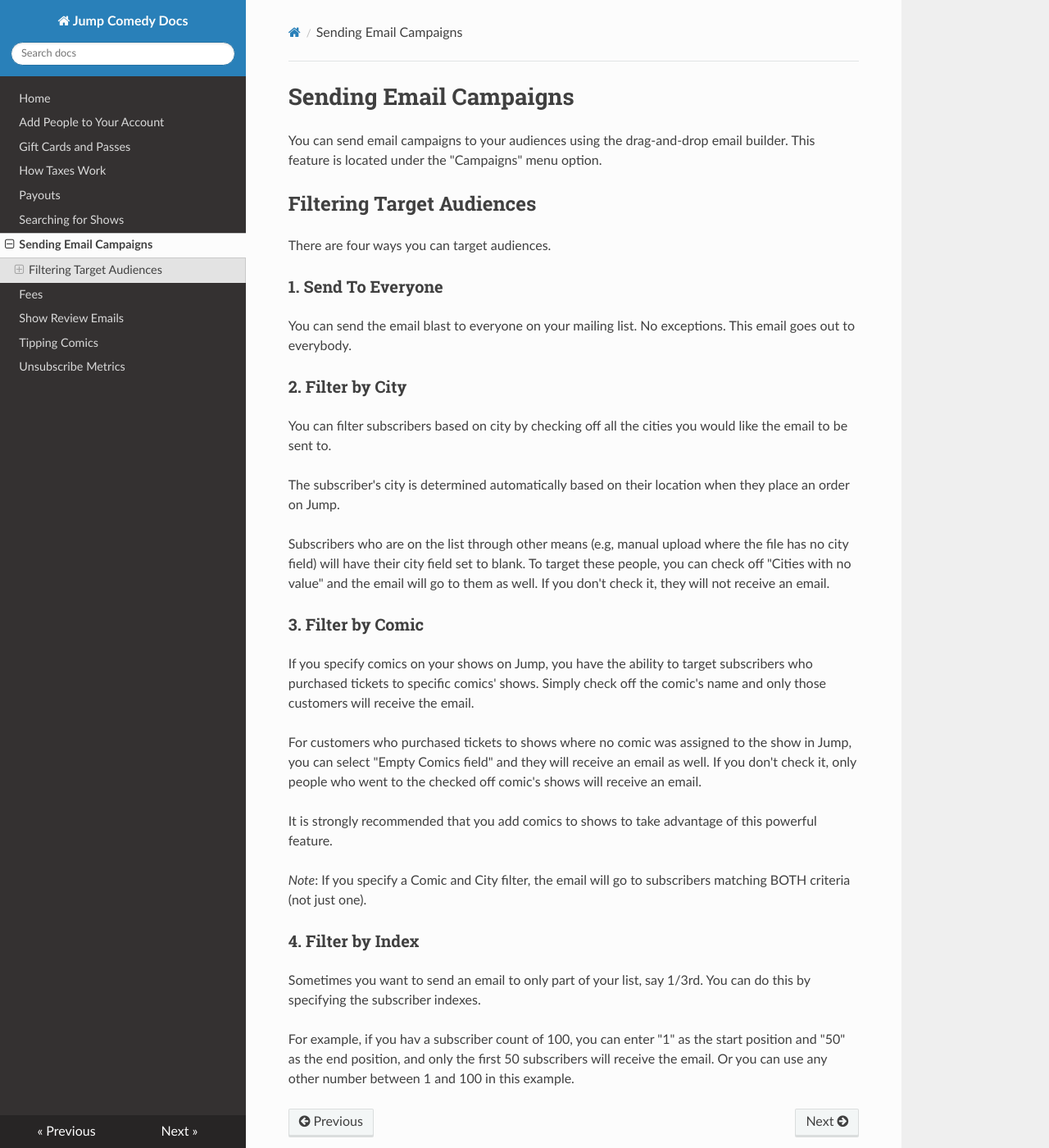
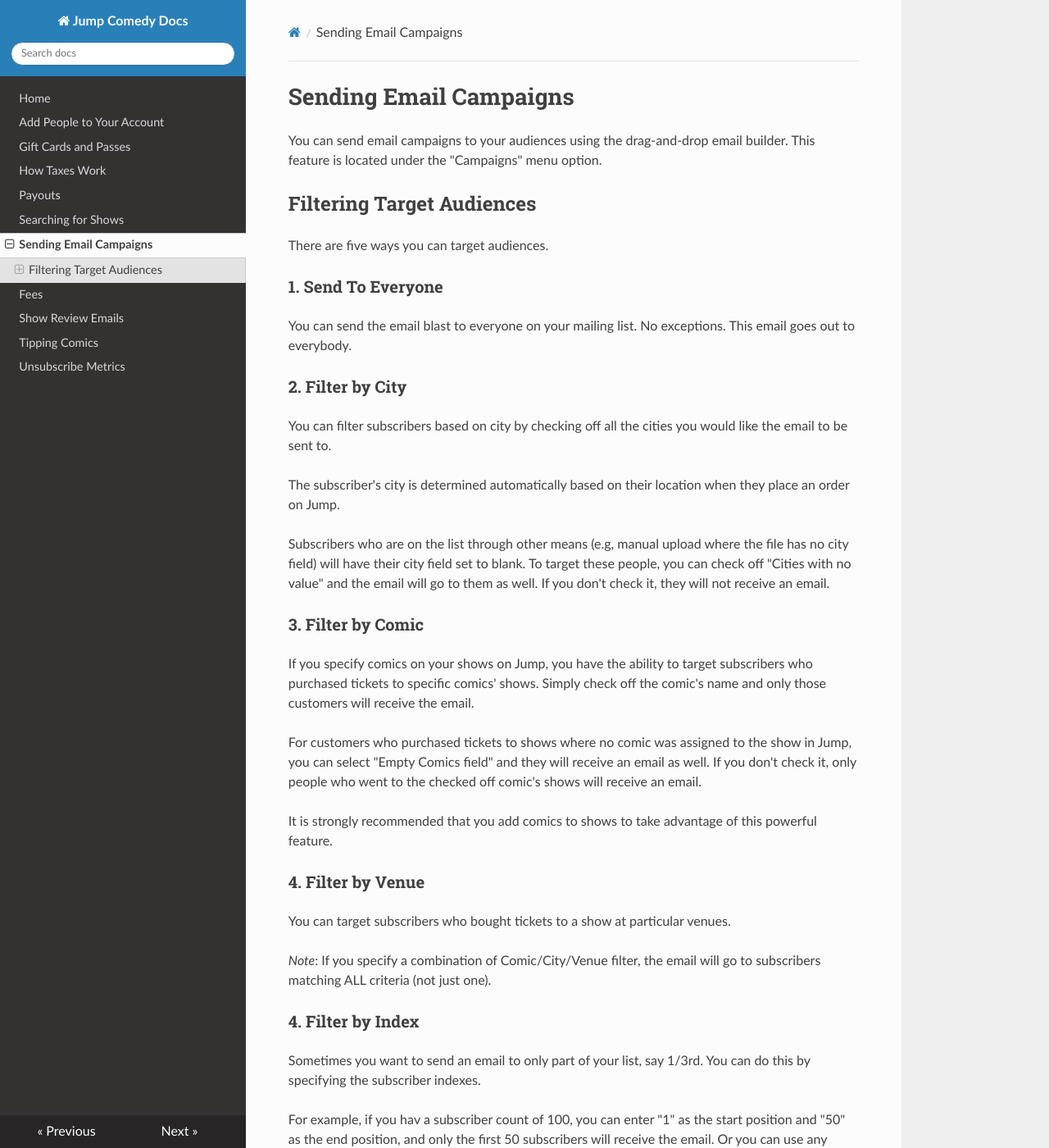
Before and after one commit to Jump-Comedy/jump-comedy-docs, an MkDocs documentation site: the page built from docs/sending-email-campaigns.md, in a window 1280 px wide and 1400 px high. Shown: the whole window at 82% size. Built offline with MkDocs 1.6.1, drawn with Linux system fonts in a browser that asks for light colours; nearby versions of some CDN libraries.

Commit message:
venue feature

```diff
--- a/docs/sending-email-campaigns.md
+++ b/docs/sending-email-campaigns.md
@@ -5,7 +5,7 @@ the "Campaigns" menu option.
 
 ## Filtering Target Audiences
 
-There are four ways you can target audiences.
+There are five ways you can target audiences.
 
 ### 1. Send To Everyone
 
@@ -32,7 +32,11 @@ receive an email.
 
 It is strongly recommended that you add comics to shows to take advantage of this powerful feature.
 
-*Note*: If you specify a Comic and City filter, the email will go to subscribers matching BOTH criteria (not just one).
+### 4. Filter by Venue
+
+You can target subscribers who bought tickets to a show at particular venues.
+
+*Note*: If you specify a combination of Comic/City/Venue filter, the email will go to subscribers matching ALL criteria (not just one).
 
 ### 4. Filter by Index
 
```
